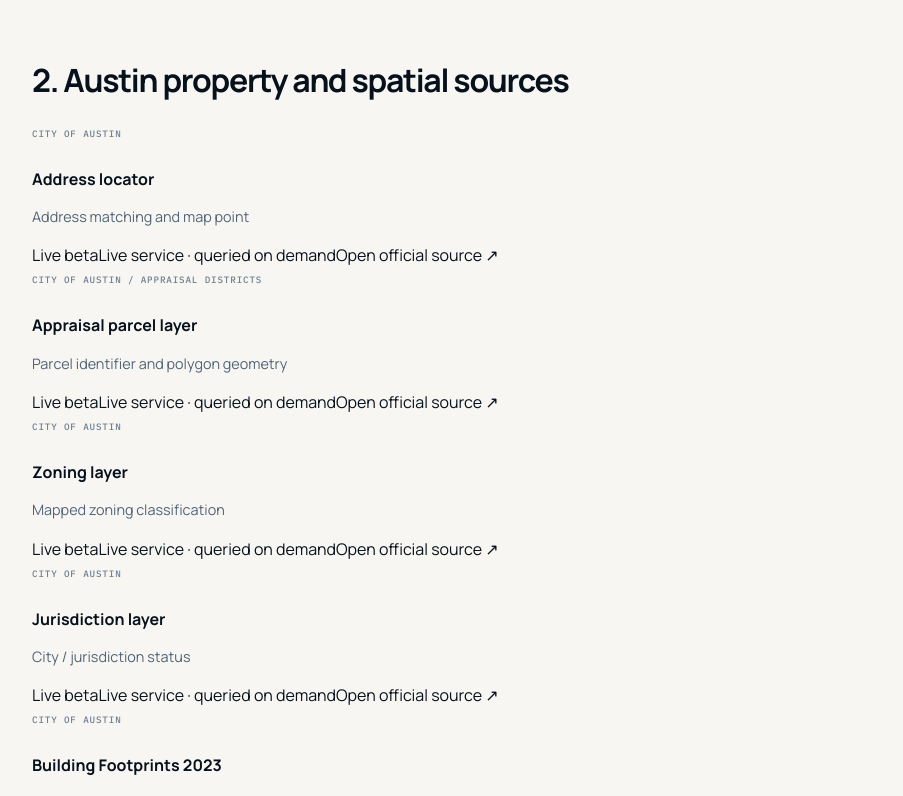
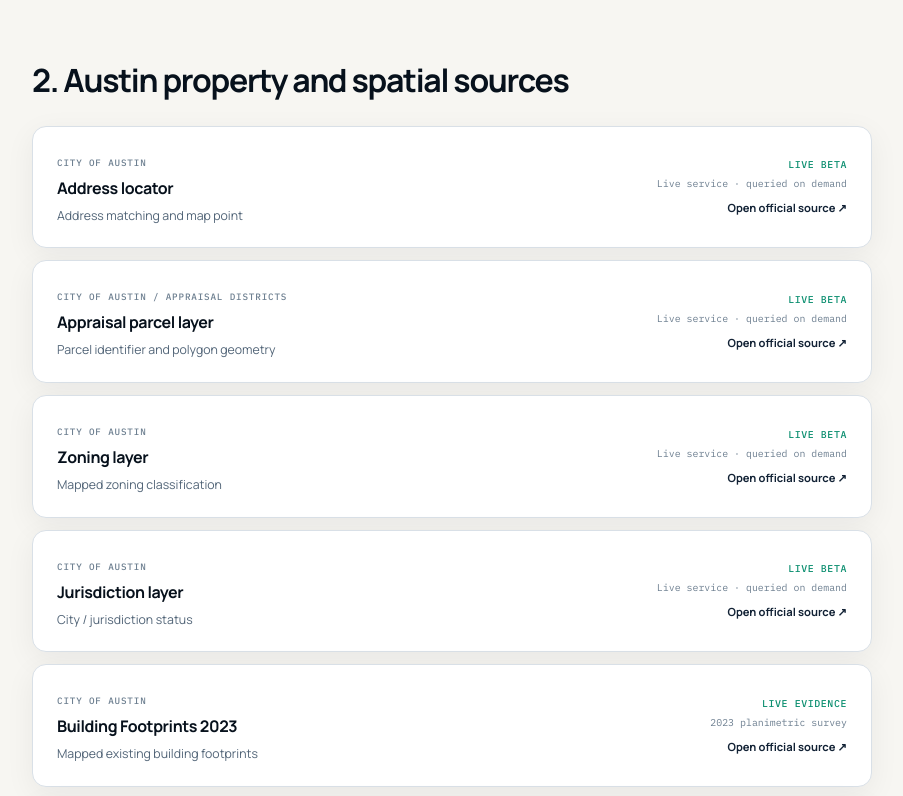
Before and after one commit to jimmyrollo-spec/Lotai, a Next.js app: page /sources in a window 1280 px wide. Shown: the part 800-1596 px from the top of the page, without its empty margins (312-1215 px from the left). Built offline with nearby package versions, Linux system fonts and the light colour scheme.

Commit message:
style: wire source registry module

```diff
--- a/app/sources/page.tsx
+++ b/app/sources/page.tsx
@@ -1,6 +1,7 @@
 import { SiteFooter } from "@/components/SiteFooter";
 import { SiteHeader } from "@/components/SiteHeader";
 import { austinSourceLinks } from "@/lib/providers/austin";
+import styles from "./sources.module.css";
 
 const sourceRows = [
   {
@@ -103,15 +104,15 @@
 
             <section id="austin">
               <h2>2. Austin property and spatial sources</h2>
-              <div className="source-registry">
+              <div className={styles.registry}>
                 {sourceRows.map((source) => (
-                  <article className="source-registry__row" key={source.name}>
+                  <article className={styles.row} key={source.name}>
                     <div>
                       <span className="card-kicker">{source.authority}</span>
                       <h3>{source.name}</h3>
                       <p>{source.use}</p>
                     </div>
-                    <div className="source-registry__meta">
+                    <div className={styles.meta}>
                       <span>{source.status}</span>
                       <span>{source.freshness}</span>
                       <a href={source.url} target="_blank" rel="noreferrer">Open official source ↗</a>
```
